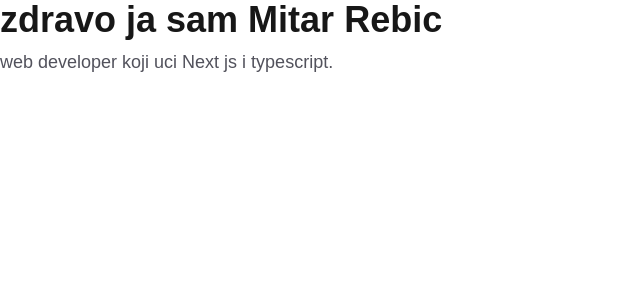
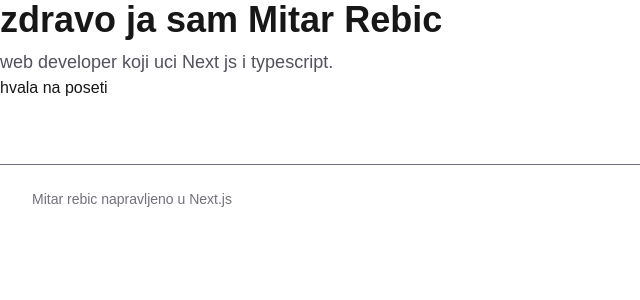
Before and after one commit to Mitar428/porfolio-site, a Next.js app: page / in a window 1280 px wide. Shown: the top 300 px of the page, without its empty margins (0-640 px from the left). Built offline with nearby package versions, Linux system fonts and the light colour scheme.

Commit message:
dodata footer komponenta

```diff
--- a/app/page.tsx
+++ b/app/page.tsx
@@ -1,3 +1,7 @@
+
+import Footer from "@/components/footer";
+import Pozdrav from "@/components/pozdrav";
+
 export default function Home(){
   const godine:number=22;
   <p>imam{godine} godina</p>
@@ -7,6 +11,10 @@ export default function Home(){
       <p className="mt-2 text-lg text-zinc-600">
         web developer koji uci Next js i typescript.
       </p>
+
+       <Pozdrav />
+      <Footer/>
+
     </div>
   )
 }
--- /dev/null
+++ b/components/footer.tsx
@@ -0,0 +1,7 @@
+export default function Footer(){
+    return(
+        <footer className="mt-16 border-t px-8 py-6 text-sm text-zinc-500">
+            <p>Mitar rebic napravljeno u Next.js</p>
+        </footer>
+    );
+}
--- /dev/null
+++ b/components/pozdrav.tsx
@@ -0,0 +1,5 @@
+export default function Pozdrav(){
+return(
+    <p>hvala na poseti</p>
+);
+}
```
